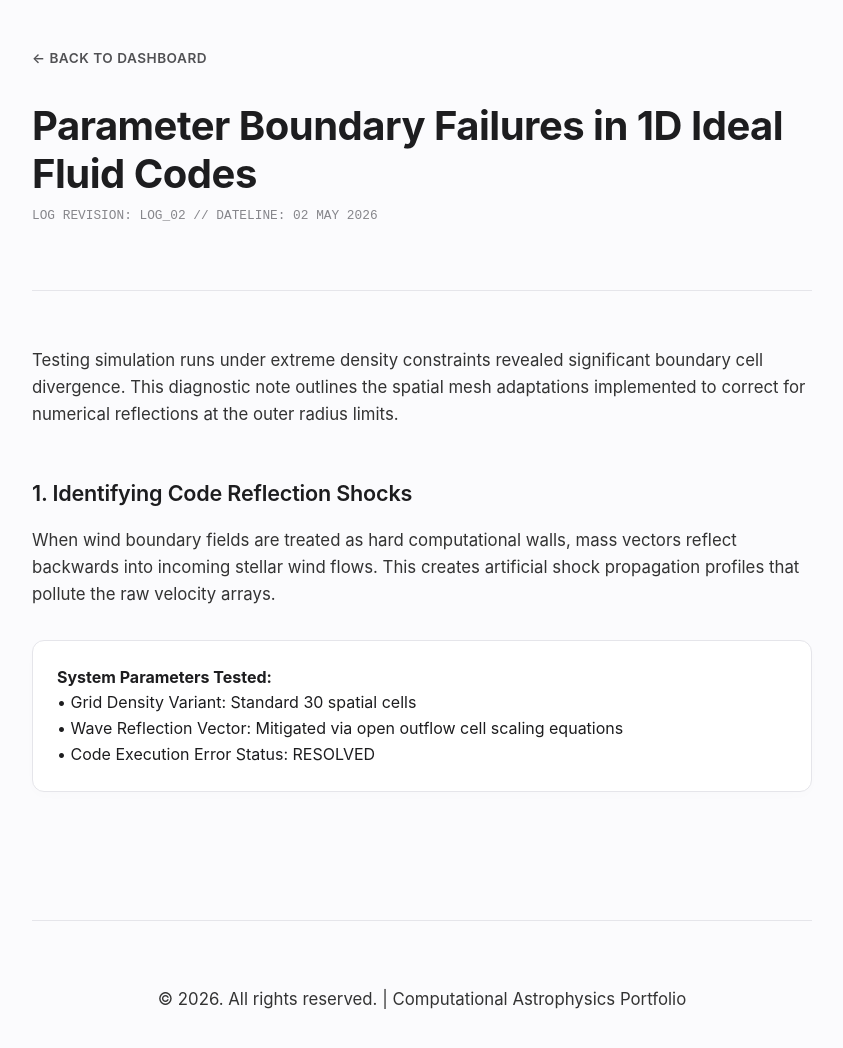
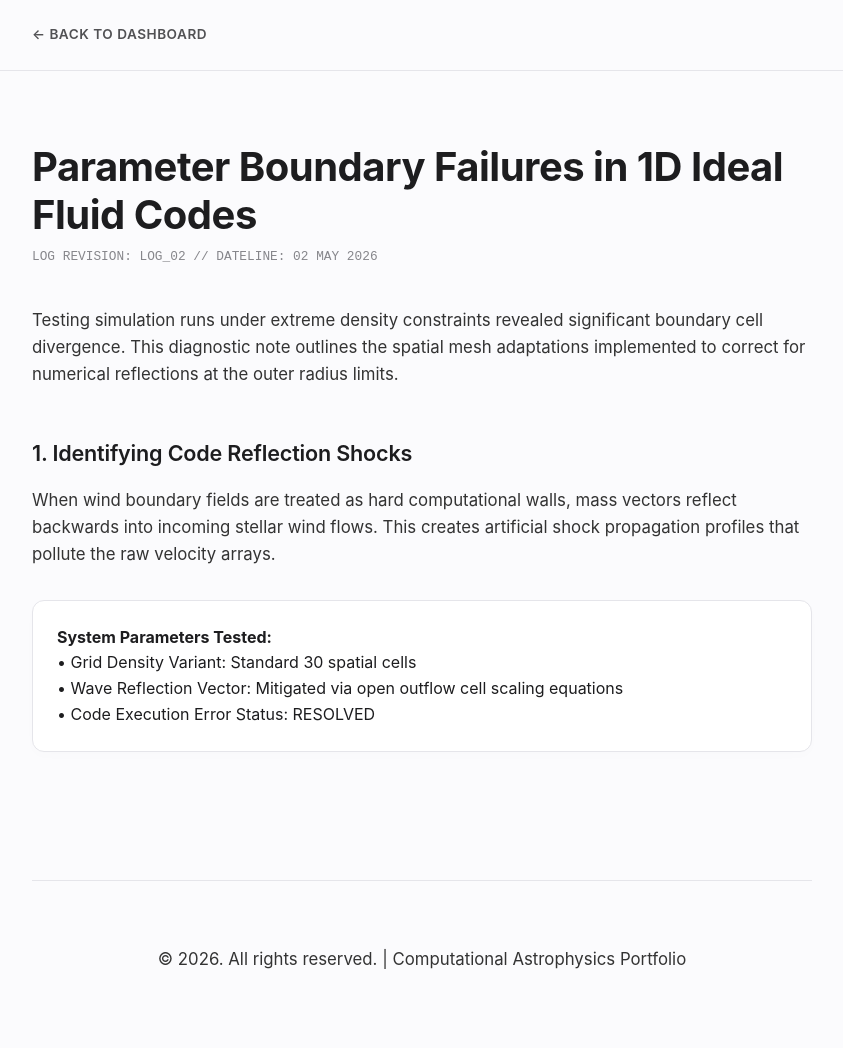
Before and after one commit to Sandipan-Halder/Sandipan-Halder.github.io, a Jekyll site: the page blog3.html, which Jekyll copies as it is, in a window 1280 px wide and 1085 px high. Shown: the top 1048 px of the window, without its empty margins (218-1061 px from the left). Built offline with Jekyll 4.4.1, drawn with Linux system fonts in a browser that asks for light colours.

Commit message:
Update blog3.html

```diff
--- a/blog3.html
+++ b/blog3.html
@@ -13,6 +13,10 @@
             --card-surface: #ffffff;
         }
 
+        html {
+            scroll-behavior: smooth;
+        }
+
         body {
             font-family: -apple-system, BlinkMacSystemFont, "SF Pro Text", "SF Pro Display", "Helvetica Neue", Arial, sans-serif;
             line-height: 1.6;
@@ -20,14 +24,21 @@
             background-color: var(--bg-primary);
             max-width: 780px;
             margin: 0 auto;
-            padding: 3rem 2rem;
+            padding: 0 2rem 3rem 2rem;
             -webkit-font-smoothing: antialiased;
         }
 
-        header {
+        /* PREMIUM FROSTED FIXED NAVIGATION LAYER FOR BACK NAVIGATION */
+        .sticky-back-wrapper {
+            position: sticky;
+            top: 0;
+            background-color: rgba(251, 251, 253, 0.85);
+            backdrop-filter: blur(20px);
+            -webkit-backdrop-filter: blur(20px);
+            z-index: 1000;
             border-bottom: 1px solid var(--border-clean);
-            padding-bottom: 2rem;
-            margin-bottom: 3.5rem;
+            margin: 0 -2rem 3.5rem -2rem;
+            padding: 1.5rem 2rem;
         }
 
         .back-nav {
@@ -35,10 +46,20 @@
             font-weight: 600;
             letter-spacing: 0.5px;
             text-transform: uppercase;
-            margin-bottom: 2rem;
         }
-        .back-nav a { color: var(--text-muted); text-decoration: none; transition: color 0.2s ease; }
-        .back-nav a:hover { color: var(--text-main); }
+        .back-nav a {
+            color: var(--text-muted);
+            text-decoration: none;
+            transition: color 0.2s ease;
+        }
+        .back-nav a:hover {
+            color: var(--text-main);
+        }
+
+        header {
+            padding-top: 1rem;
+            margin-bottom: 2.5rem;
+        }
 
         h1 { font-size: 2.5rem; font-weight: 700; letter-spacing: -0.5px; margin: 0 0 0.5rem 0; line-height: 1.2; }
         .post-meta { font-family: monospace; font-size: 0.8rem; color: #86868b; margin-bottom: 2rem; text-transform: uppercase; }
@@ -60,12 +81,14 @@
 </head>
 <body>
 
+    <!-- STICKY BACK BAR LAYER: Keeps back button permanently locked on screen -->
+    <div class="sticky-back-wrapper">
+        <div class="back-nav">
+            <a href="javascript:void(0);" onclick="window.history.back();">← Back to Dashboard</a>
+        </div>
+    </div>
+
     <header>
-     <div class="back-nav">
-         <a href="javascript:void(0);" onclick="window.history.back();">← Back to Dashboard</a>
-     </div>
-
-
         <h1>Parameter Boundary Failures in 1D Ideal Fluid Codes</h1>
         <div class="post-meta">LOG REVISION: LOG_02 // DATELINE: 02 MAY 2026</div>
     </header>
```
